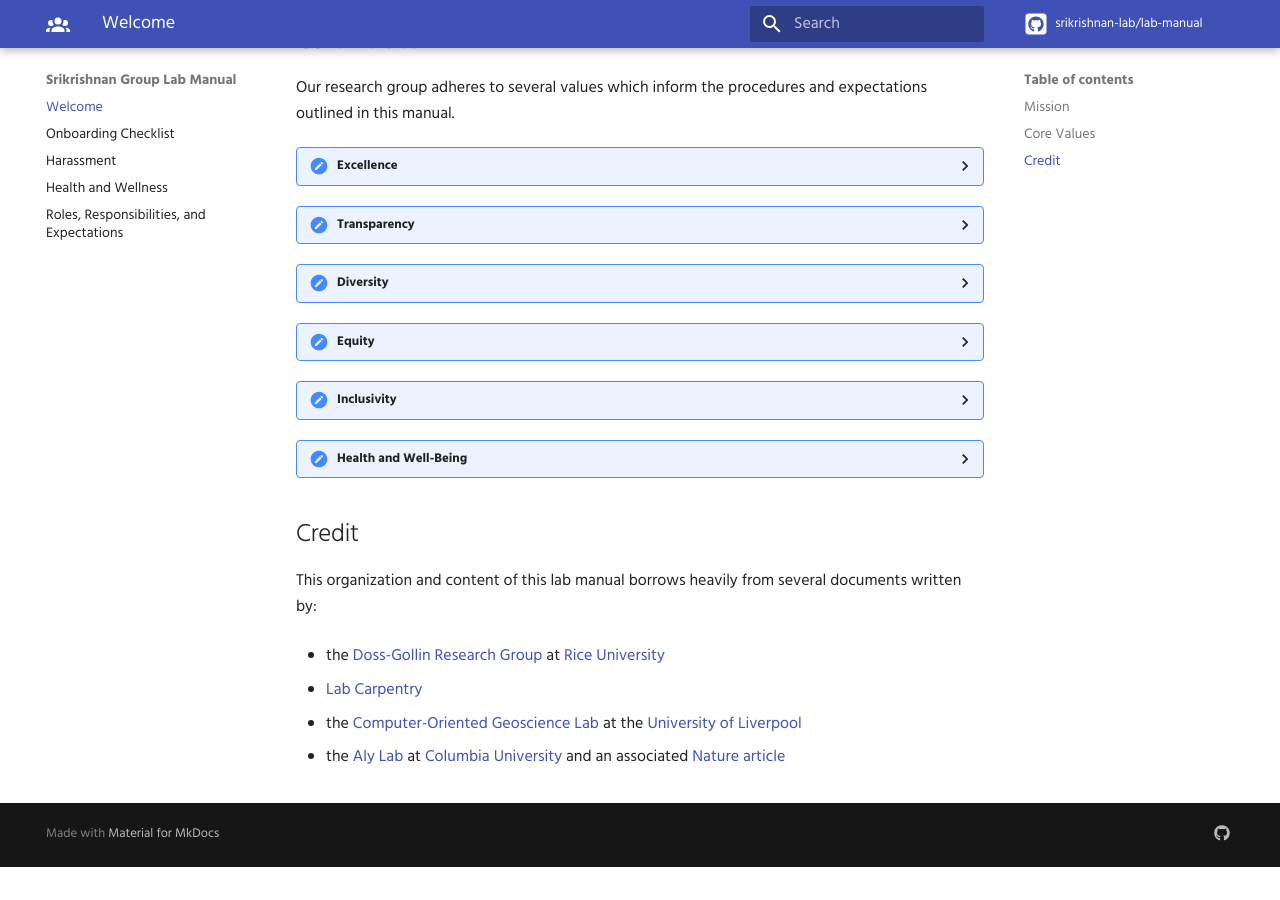
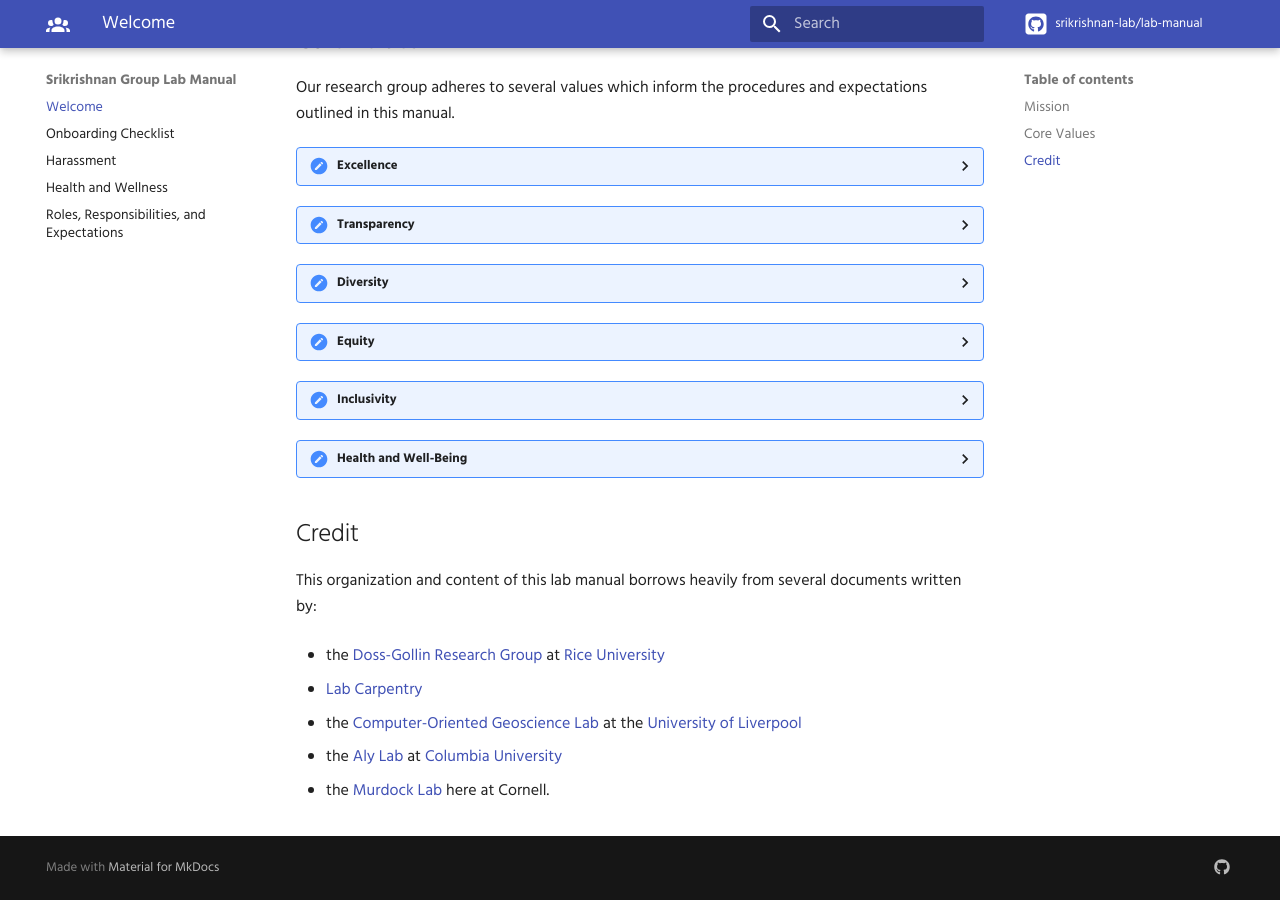
Before and after one commit to srikrishnan-lab/lab-manual, an MkDocs documentation site: the page built from docs/index.md, in a window 1280 px wide and 900 px high, scrolled down 640 px. Built offline with MkDocs 1.6.1 and Material for MkDocs 9.7.7, drawn with Linux system fonts in a browser that asks for light colours; some web fonts are replaced; comment, search, counter and statistics services are not loaded; before the commit the page ends 1507 px from its top, so only the background shows below that.

Commit message:
add crediting link to Murdock lab

```diff
--- a/docs/index.md
+++ b/docs/index.md
@@ -43,4 +43,6 @@ This organization and content of this lab manual borrows heavily from several do
 
 - the [Computer-Oriented Geoscience Lab](https://www.compgeolab.org/manual/) at the [University of Liverpool](https://www.liverpool.ac.uk/)
 
-- the [Aly Lab](https://github.com/alylab/labmanual) at [Columbia University](http://columbia.edu) and an associated [Nature article](https://www.nature.com/articles/d41586-018-06167-w)
+- the [Aly Lab](https://github.com/alylab/labmanual) at [Columbia University](http://columbia.edu)
+
+- the [Murdock Lab](https://www.themurdocklab.com/) here at Cornell.
```
